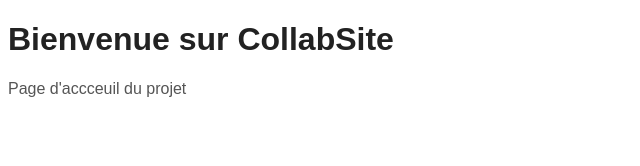
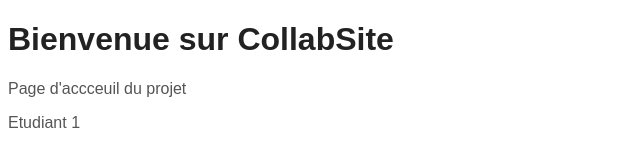
Before and after one commit to aroua2026/CollabSite, a plain HTML site: page index.html in a window 1280 px wide. Shown: the full height of the page, 0-640 px from the left. Drawn offline with Linux system fonts and the light colour scheme.

Commit message:
modification etudiant 1  index.html

```diff
--- a/index.html
+++ b/index.html
@@ -7,5 +7,6 @@
   <body>
     <h1>Bienvenue sur CollabSite</h1>
     <p>Page d'accceuil du projet</p>
+    <p>Etudiant 1</p>
   </body>
 </html>
```
